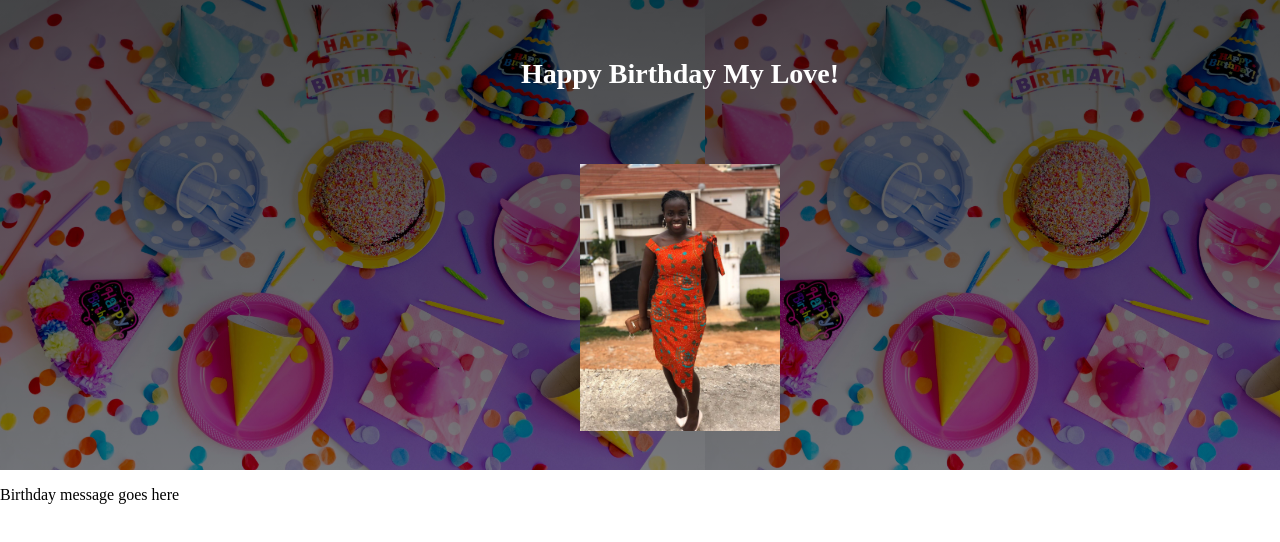
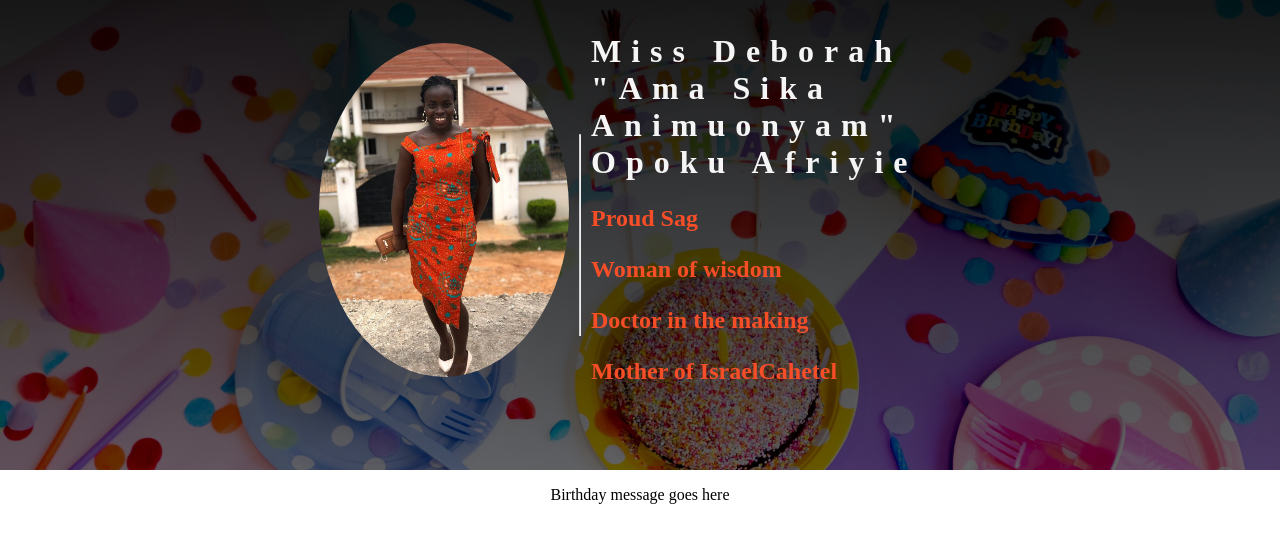
Before and after one commit to Reggeditt/birthdayCard, a plain HTML site: page index.html in a window 1280 px wide. Shown: the top 542 px of the page. Drawn offline with Linux system fonts and the light colour scheme.

Commit message:
updates to banner

```diff
--- a/index.css
+++ b/index.css
@@ -5,22 +5,49 @@ body{
 }
 header{
     background: linear-gradient(
-        rgba(0,0,0,0.7),
-        rgba(0,0,0,0.5)
+        rgba(0,0,0,0.9),
+        rgba(0,0,0,0.6)
     ), url(assets/images/lidya-nada.jpg);
     width: 100%;
     height: 450px;
     background-size: contain;
     padding: 10px 40px;
     display: flex;
+    /* flex-direction: column; */
+    justify-content: center;
+    align-items: center;
+    background-repeat: no-repeat;
+    background-size: cover;
+}
+header img{
+    width: 250px;
+    margin-top: -50px;
+    border-radius: 50%;
+}
+hr{
+    border-left: 1px solid lightgray;
+    margin: 10px;
+    height: 200px;
+}
+.profile{
+    width: 450px;
+    margin-top:-50px ;
+}
+.profile h1{
+    color: whitesmoke;
+    word-wrap:break-word ;
+    font-weight: 800;
+    letter-spacing: 10px;
+}
+.profile h3{
+    color:#f74e28 ;
+    font-weight: 400px;
+    font-size: 24px;
+}
+
+main{
+    display: flex;
     flex-direction: column;
     justify-content: center;
     align-items: center;
 }
-header img{
-    width: 200px;
-}
-header *{
-    font-size:28px ;
-    color: white;
-}
--- a/index.html
+++ b/index.html
@@ -9,11 +9,17 @@
 </head>
 <body>
     <header>
-
-        <h1 class="main-wish">Happy Birthday My Love!</h1>
-        <h3 class="scripture"></h3>
         <img src="assets/images/debby1.jpg" alt="">
-    </header>
+        <hr>
+        <div class="profile">
+            <h1>Miss Deborah "Ama Sika Animuonyam" Opoku Afriyie</h1>
+            <h3>Proud Sag</h3>
+            <h3>Woman of wisdom</h3>
+            <h3>Doctor in the making</h3>
+            <h3>Mother of IsraelCahetel</h3>
+            <h3></h3>
+        </div>
+</header>
     <main>
 
         <div class="card-container">
```
